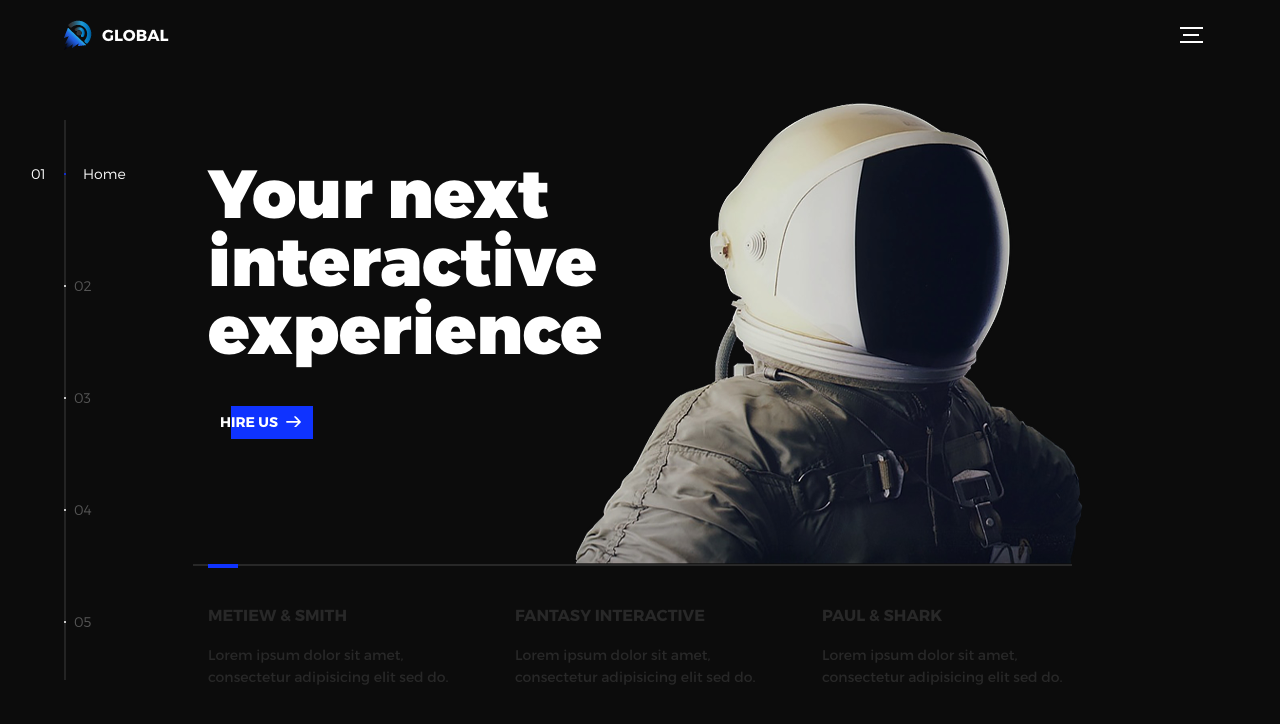
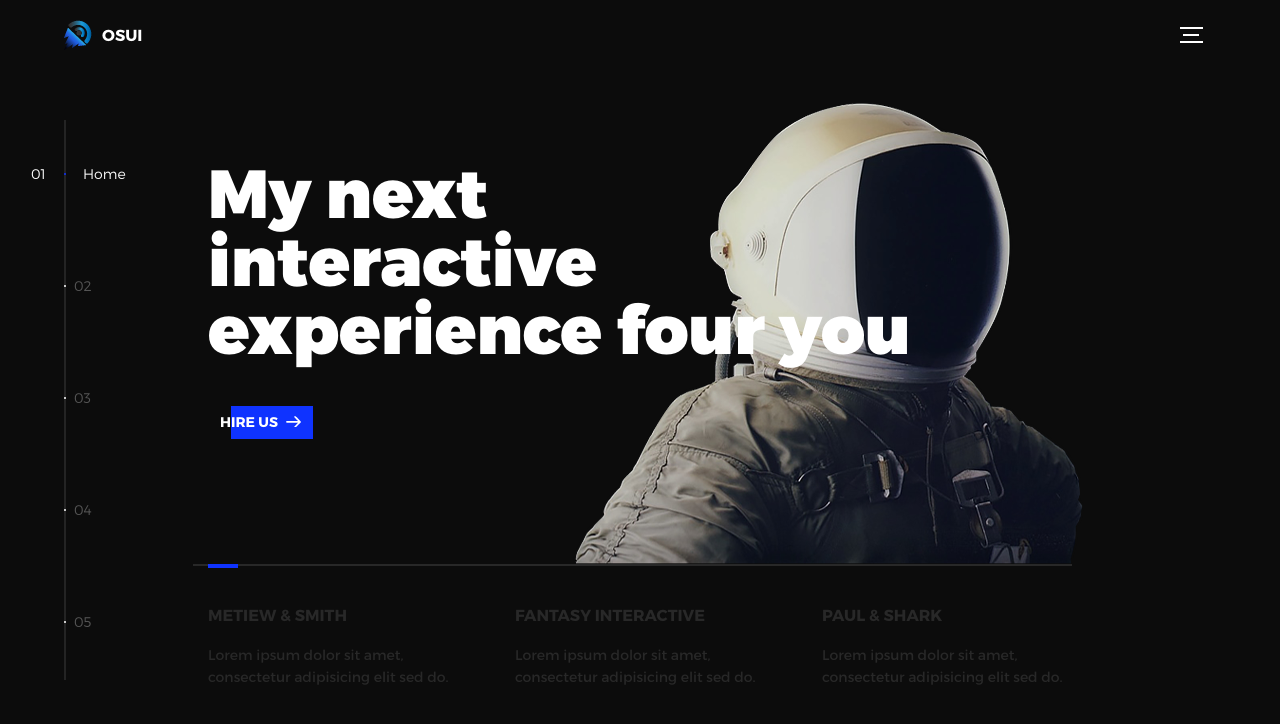
Before and after one commit to joseluis18vs/joseluis18vs.github.io, a plain HTML site: page index.html in a window 1280 px wide. Drawn offline with nearby package versions, Linux system fonts and the light colour scheme.

Commit message:
Chages in title and some info

```diff
--- a/index.html
+++ b/index.html
@@ -1,7 +1,7 @@
 <!DOCTYPE html>
 <html lang="en">
 <head>
-  <title>Global</title>
+  <title>Osui</title>
   <meta charset="utf-8">
   <meta name="viewport" content="width=device-width, initial-scale=1">
   <meta http-equiv="X-UA-Compatible" content="IE=edge">
@@ -16,7 +16,7 @@
 <div class="device-notification">
   <a class="device-notification--logo" href="#0">
     <img src="assets/img/logocometa.png" alt="Global">
-    <p>Global</p>
+    <p>Osui</p>
   </a>
   <p class="device-notification--message">Global has so much to offer that we must request you orient your device to portrait or find a larger screen. You won't be disappointed.</p>
 </div>
@@ -28,7 +28,7 @@
         <header class="header">
           <a class="header--logo" href="#0">
             <img src="assets/img/logocometa.png" alt="Global">
-            <p>Global</p>
+            <p>Osui</p>
           </a>
           <button class="header--cta cta">Hire Us</button>
           <div class="header--nav-toggle">
@@ -48,7 +48,7 @@
           <li class="l-section section section--is-active">
             <div class="intro">
               <div class="intro--banner">
-                <h1>Your next<br>interactive<br>experience</h1>
+                <h1>My next<br>interactive<br>experience four you</h1>
                 <button class="cta">Hire Us
                   <svg version="1.1" id="Layer_1" xmlns="http://www.w3.org/2000/svg" xmlns:xlink="http://www.w3.org/1999/xlink" x="0px" y="0px" viewBox="0 0 150 118" style="enable-background:new 0 0 150 118;" xml:space="preserve">
                   <g transform="translate(0.000000,118.000000) scale(0.100000,-0.100000)">
```
